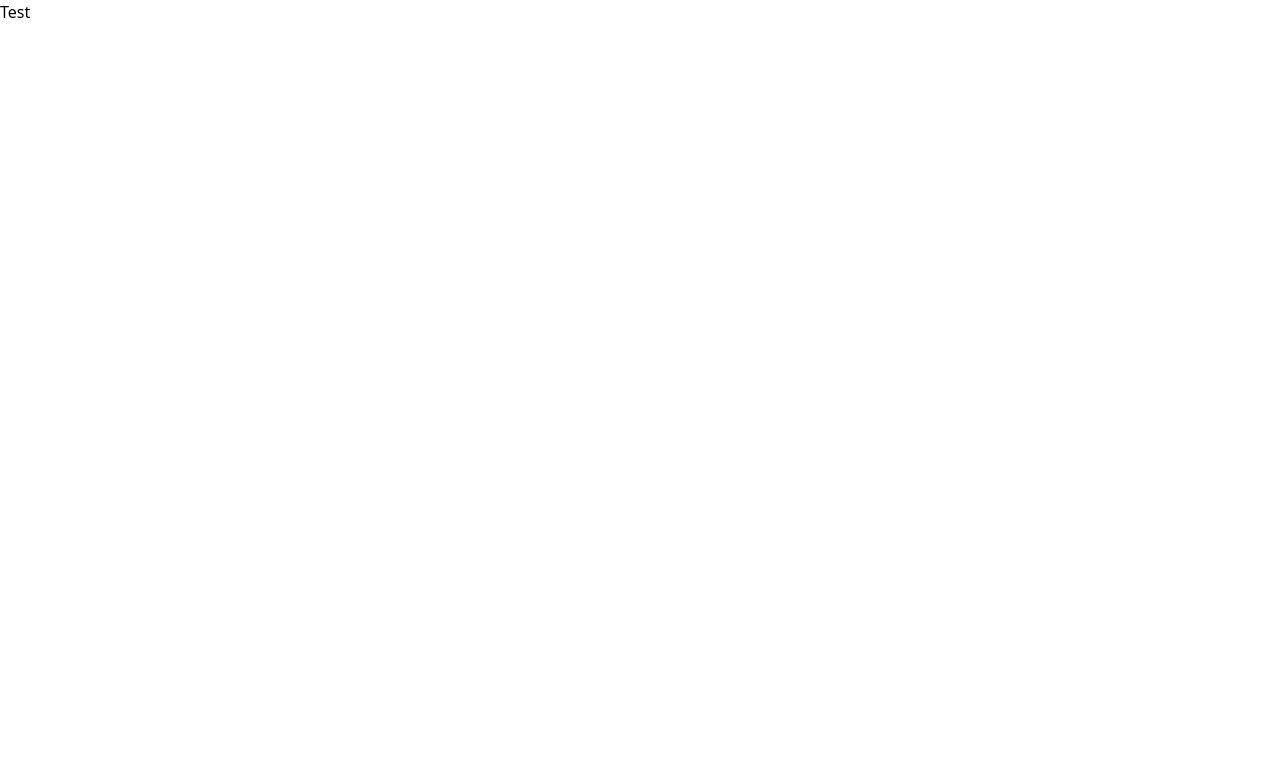
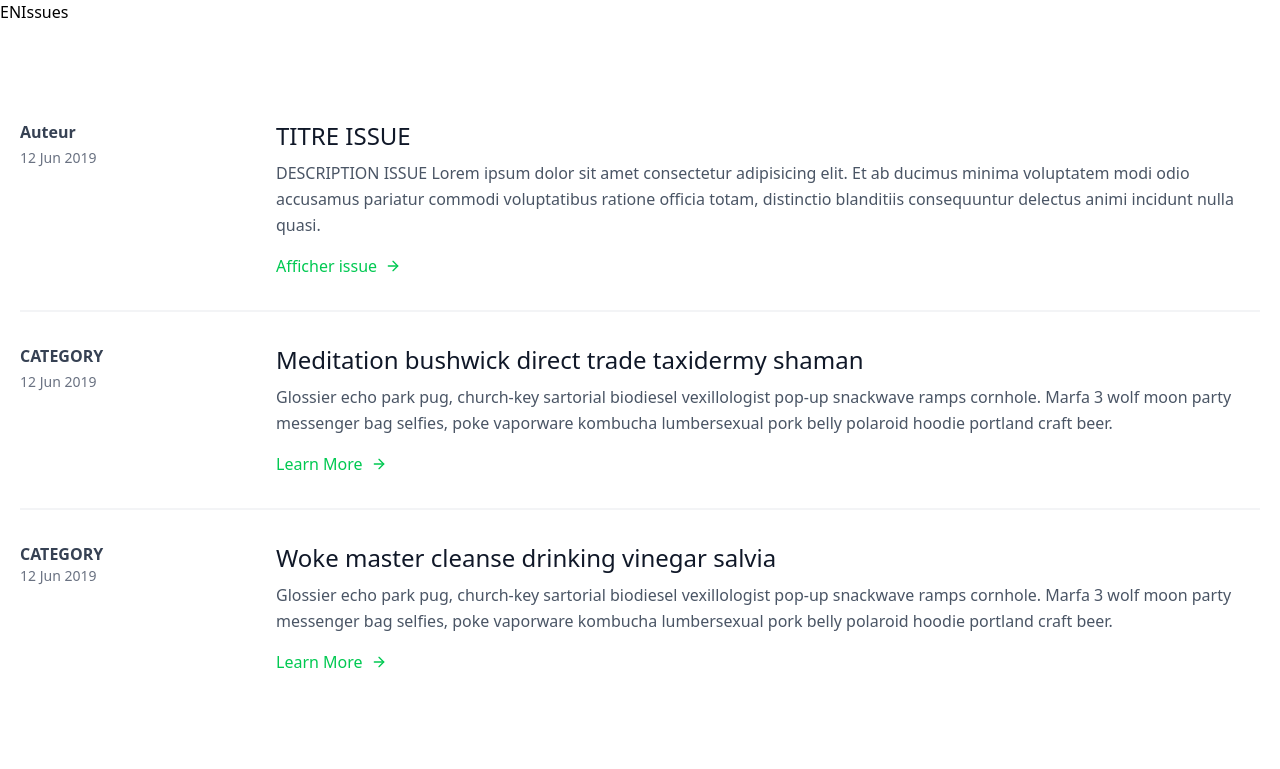
Before and after one commit to AlexRovere/eni-issues, a Node server app: page / in a window 1280 px wide. Before the commit the part shown is almost empty. Shown: the top 769 px of the page. Run offline with Node 20, Linux system fonts and the light colour scheme.

Commit message:
Add: template tailwind

```diff
--- a/views/index.ejs
+++ b/views/index.ejs
@@ -7,6 +7,65 @@
     <script src="https://unpkg.com/@tailwindcss/browser@4"></script>
 </head>
 <body>
-    <h1>Test</h1>
+    <h1>ENIssues</h1>
+
+    <section class="text-gray-600 body-font overflow-hidden">
+        <div class="container px-5 py-24 mx-auto">
+          <div class="-my-8 divide-y-2 divide-gray-100">
+
+            <div class="py-8 flex flex-wrap md:flex-nowrap">
+              <div class="md:w-64 md:mb-0 mb-6 flex-shrink-0 flex flex-col">
+                <span class="font-semibold title-font text-gray-700">Auteur</span>
+                <span class="mt-1 text-gray-500 text-sm">12 Jun 2019</span>
+              </div>
+              <div class="md:flex-grow">
+                <h2 class="text-2xl font-medium text-gray-900 title-font mb-2">TITRE ISSUE</h2>
+                <p class="leading-relaxed">DESCRIPTION ISSUE Lorem ipsum dolor sit amet consectetur adipisicing elit. Et ab ducimus minima voluptatem modi odio accusamus pariatur commodi voluptatibus ratione officia totam, distinctio blanditiis consequuntur delectus animi incidunt nulla quasi.</p>
+                <a class="text-green-500 inline-flex items-center mt-4">Afficher issue
+                  <svg class="w-4 h-4 ml-2" viewBox="0 0 24 24" stroke="currentColor" stroke-width="2" fill="none" stroke-linecap="round" stroke-linejoin="round">
+                    <path d="M5 12h14"></path>
+                    <path d="M12 5l7 7-7 7"></path>
+                  </svg>
+                </a>
+              </div>
+            </div>
+
+            <div class="py-8 flex flex-wrap md:flex-nowrap">
+              <div class="md:w-64 md:mb-0 mb-6 flex-shrink-0 flex flex-col">
+                <span class="font-semibold title-font text-gray-700">CATEGORY</span>
+                <span class="mt-1 text-gray-500 text-sm">12 Jun 2019</span>
+              </div>
+              <div class="md:flex-grow">
+                <h2 class="text-2xl font-medium text-gray-900 title-font mb-2">Meditation bushwick direct trade taxidermy shaman</h2>
+                <p class="leading-relaxed">Glossier echo park pug, church-key sartorial biodiesel vexillologist pop-up snackwave ramps cornhole. Marfa 3 wolf moon party messenger bag selfies, poke vaporware kombucha lumbersexual pork belly polaroid hoodie portland craft beer.</p>
+                <a class="text-green-500 inline-flex items-center mt-4">Learn More
+                  <svg class="w-4 h-4 ml-2" viewBox="0 0 24 24" stroke="currentColor" stroke-width="2" fill="none" stroke-linecap="round" stroke-linejoin="round">
+                    <path d="M5 12h14"></path>
+                    <path d="M12 5l7 7-7 7"></path>
+                  </svg>
+                </a>
+              </div>
+            </div>
+
+            <div class="py-8 flex flex-wrap md:flex-nowrap">
+              <div class="md:w-64 md:mb-0 mb-6 flex-shrink-0 flex flex-col">
+                <span class="font-semibold title-font text-gray-700">CATEGORY</span>
+                <span class="text-sm text-gray-500">12 Jun 2019</span>
+              </div>
+              <div class="md:flex-grow">
+                <h2 class="text-2xl font-medium text-gray-900 title-font mb-2">Woke master cleanse drinking vinegar salvia</h2>
+                <p class="leading-relaxed">Glossier echo park pug, church-key sartorial biodiesel vexillologist pop-up snackwave ramps cornhole. Marfa 3 wolf moon party messenger bag selfies, poke vaporware kombucha lumbersexual pork belly polaroid hoodie portland craft beer.</p>
+                <a class="text-green-500 inline-flex items-center mt-4">Learn More
+                  <svg class="w-4 h-4 ml-2" viewBox="0 0 24 24" stroke="currentColor" stroke-width="2" fill="none" stroke-linecap="round" stroke-linejoin="round">
+                    <path d="M5 12h14"></path>
+                    <path d="M12 5l7 7-7 7"></path>
+                  </svg>
+                </a>
+              </div>
+            </div>
+
+          </div>
+        </div>
+      </section>
 </body>
 </html>
```
